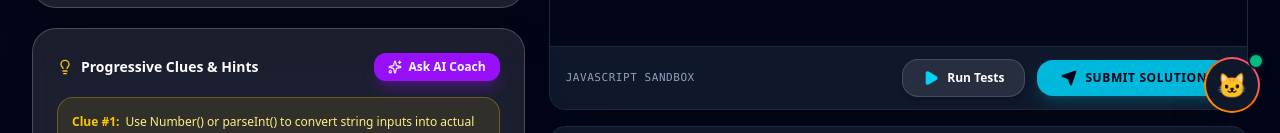
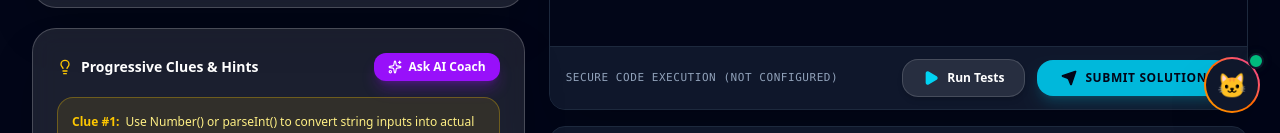
Before and after one commit to parakandlabharath/Code-Quest, a React (Vite) app in the folder recovered-source/: page / in a window 1280 px wide. Shown: the part 667-800 px from the top of the page. Built offline with nearby package versions, Linux system fonts and the light colour scheme.

Commit message:
Clarify secure code execution is not configured

```diff
--- a/recovered-source/src/components/PuzzleSolver.tsx
+++ b/recovered-source/src/components/PuzzleSolver.tsx
@@ -350,7 +350,7 @@ export const PuzzleSolver: React.FC<PuzzleSolverProps> = ({
             {/* Sandbox Controls */}
             <div className="bg-slate-900 px-4 py-3 border-t border-slate-800 flex items-center justify-between">
               <span className="text-[11px] text-slate-400 font-mono uppercase tracking-wider">
-                JavaScript Sandbox
+                Secure code execution (not configured)
               </span>
 
               <div className="flex items-center space-x-3">
@@ -410,7 +410,7 @@ export const PuzzleSolver: React.FC<PuzzleSolverProps> = ({
                   </p>
                 ) : runResult.runtimeError ? (
                   <div className="p-3 rounded-xl bg-rose-500/10 border border-rose-500/30 text-rose-300 text-xs font-mono">
-                    ❌ Runtime Syntax Error: {runResult.runtimeError}
+                    ❌ Execution unavailable: {runResult.runtimeError}
                   </div>
                 ) : (
                   runResult.testResults.map((tr, idx) => (
```
